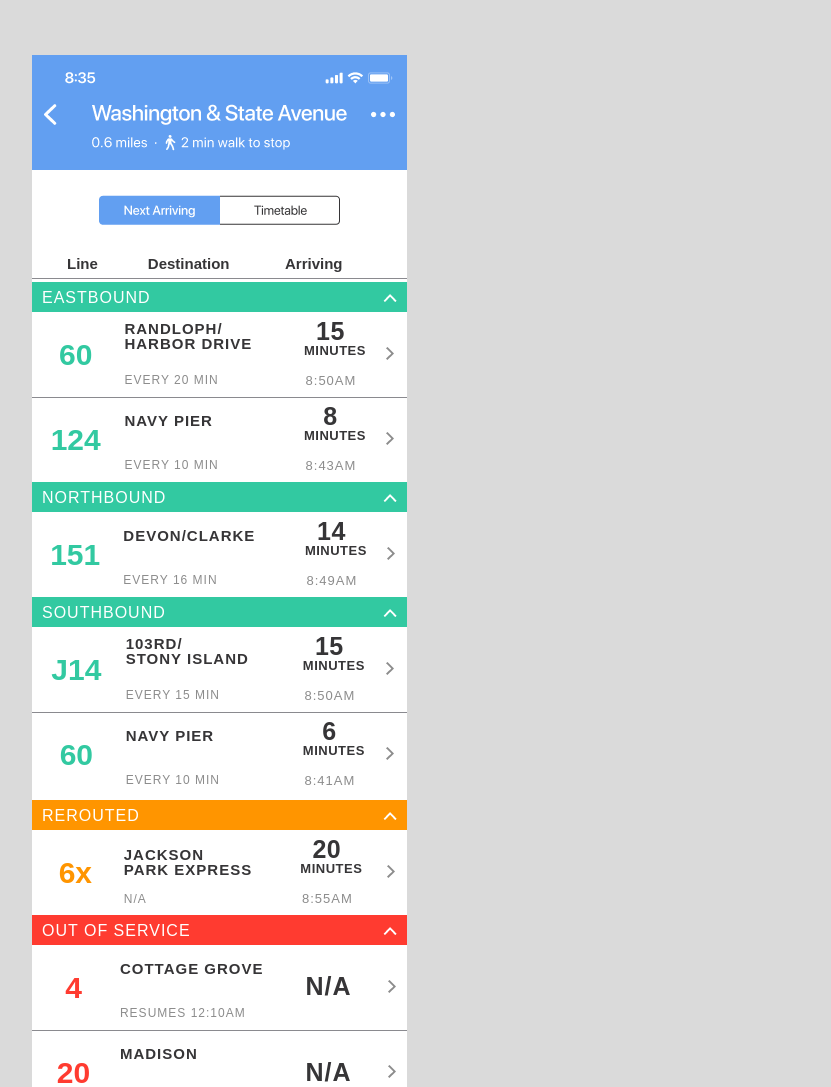
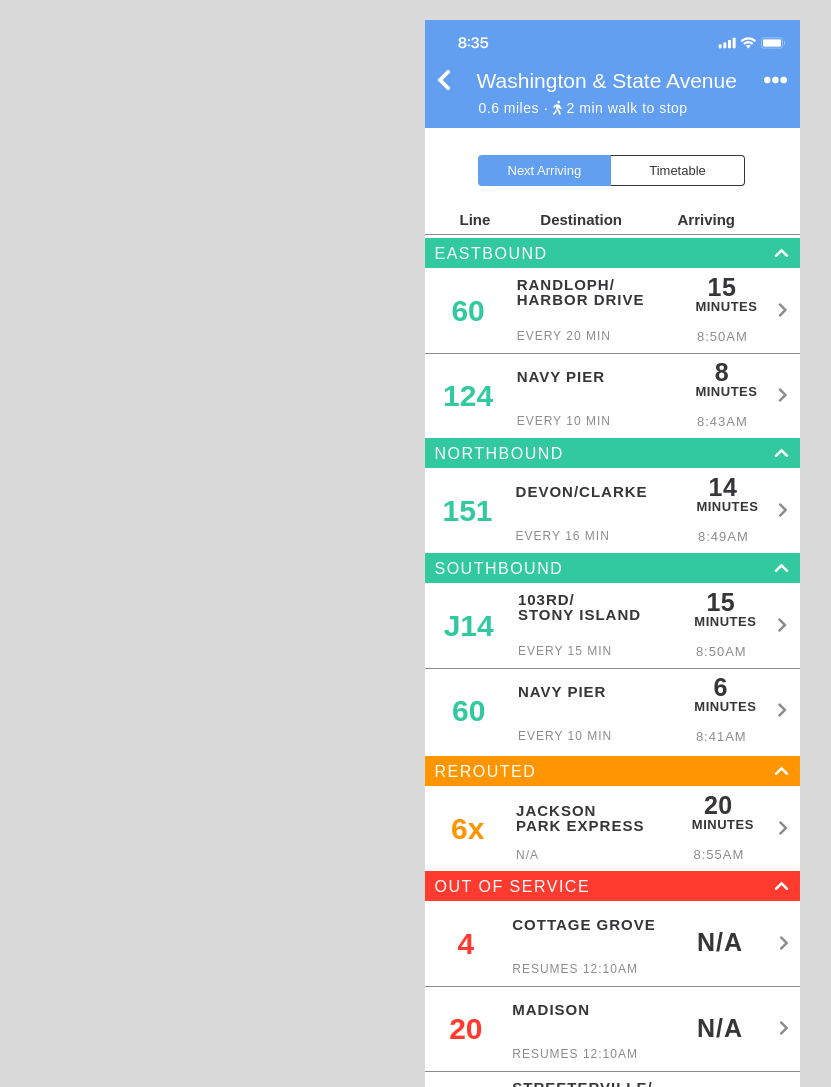
Before and after one commit to codylynnbrehm/codylynnbrehm.github.io, a plain HTML site: page index.html in a window 1280 px wide. Shown: the top 1087 px of the page, without its empty margins (28-859 px from the left). Drawn offline with Linux system fonts and the light colour scheme.

Commit message:
revision updates

```diff
--- a/css/styles.css
+++ b/css/styles.css
@@ -7,12 +7,10 @@ body {
   font-family: sans-serif;
   font-size: 12px;
   line-height: 15px;
-  margin: 55px 40px 55px 40px;
 }
 
 .container {
-  margin-left: 20px;
-  margin-right: 20px;
+  margin: 20px auto;
   width: 375px;
   border-color: #8A8A8F;
   background-color: white;
@@ -22,16 +20,71 @@ header {
   background-color: #629FF1;
   display: inline-block;
   text-align: center;
-  padding: 0px 0px 15px 0px;
+  padding: 0px 0px 12px 0px;
+}
+
+nav {
+  margin-left: 12px;
+  margin-right: 12px;
+}
+
+.fa-chevron-left {
+  float: left;
+  color: white;
+}
+
+h1 {
+  float: left;
+  font-size: 21px;
+  color: white;
+  padding-top: 5px;
+  padding-left: 25px;
+  padding-bottom: 13px;
+}
+
+.fa-ellipsis-h {
+  float: right;
+  color: white;
+}
+
+h3 {
+  color: white;
+  font-size: 14px;
+  letter-spacing: .5px;
+  padding-left: 42px;
+  float: left;
+}
+
+.fa-walking {
+  color: white;
 }
 
 switcher {
-  background-color: white;
-  margin-right: 50px;
-  padding: 25px 0px 20px 0px;
-  width: 375px;
+  font-size: 13px;
   text-align: center;
   display: inline-block;
+}
+
+.next {
+  background-color: #629FF1;
+  color: white;
+  float: left;
+  padding: 8px 30px 8px 30px;
+  margin: 27px 0px 15px 53px;
+  border: 1px white;
+  border-right: 0px;
+  border-radius: 4px 0px 0px 4px;
+}
+
+.timetable {
+  background-color: white;
+  color: #363537;
+  float: right;
+  padding: 7px 38px 7px 38px;
+  margin: 27px 52px 15px 0px;
+  border: 1px solid #363537;
+  border-left: 1px white;
+  border-radius: 0px 4px 4px 0px;
 }
 
 table {
@@ -104,22 +157,23 @@ td {
   width: 100%;
 }
 
-h1 {
+h2 {
   color: white;
   font-size: 16px;
   text-align: left;
   padding: 8px 0px 0px 10px;
-  letter-spacing: 1px;
+  letter-spacing: 1.5px;
 }
 
-.up-arrow {
+.fa-chevron-up {
   margin-top: -16px;
   float: right;
+  color: white;
+  font-size: 16px;
   padding-left: 350px;
-  padding-right: 10px;
-  padding-top: 5px;
+  padding-right: 11px;
+  padding-top: 0px;
   padding-bottom: 5px;
-  font-style: normal;
 }
 
 .table-data-line {
@@ -312,6 +366,13 @@ h1 {
 }
 
 .right-arrow {
-  padding-right: 8px;
+  padding-right: 7px;
   vertical-align: middle;
 }
+
+.fa-chevron-right {
+  color: #8C8C8C;
+  font-size: 16px;
+}
+ font-size: 16px;
+}
--- a/index.html
+++ b/index.html
@@ -6,6 +6,7 @@
   <meta charset="utf-8">
   <link rel="stylesheet" href="css/reset.css">
   <link rel="stylesheet" href="css/styles.css">
+  <link rel="stylesheet" href="https://use.fontawesome.com/releases/v5.5.0/css/all.css" integrity="sha384-B4dIYHKNBt8Bc12p+WXckhzcICo0wtJAoU8YZTY5qE0Id1GSseTk6S+L3BlXeVIU" crossorigin="anonymous">
   <meta name="apple-mobile-web-app-capable" content="yes">
   <meta name="apple-mobile-web-app-status-bar-style" content="black">
   <meta name="viewport" content="width=device-width, initial-scale=1.0, viewport-fit=cover">
@@ -15,11 +16,17 @@
   <section class="container">
     <header>
       <img src="images/status_bar.png">
-      <img src="images/bus_stop_info.png">
+      <nav>
+        <i class="fas fa-chevron-left fa-2x"></i>
+        <h1>Washington & State Avenue</h1>
+        <i class="fas fa-ellipsis-h fa-2x"></i>
+        <h3>0.6 miles · <i class="fas fa-walking"></i> 2 min walk to stop</h3>
+      </nav>
     </header>
 
     <switcher>
-      <img src="images/switcher.png">
+      <div class="next">Next Arriving</div>
+      <div class="timetable">Timetable</div>
     </switcher>
 
     <div>
@@ -35,8 +42,8 @@
       </table>
 
       <div class="direction-eastbound">
-        <h1>EASTBOUND</h1>
-        <img src="images/arrow_up.png" class="up-arrow">
+        <h2>EASTBOUND</h2>
+        <i class="fas fa-chevron-up"></i>
       </div>
 
       <table>
@@ -45,20 +52,20 @@
             <td class="bus-line">60</td>
             <td class="bus-destination">RANDLOPH/ </br> HARBOR DRIVE <br><br> <p class="frequency"> EVERY 20 MIN</p> </td>
             <td class="arrival-time"><p class="number">15</p> MINUTES <br><br> <p class="time"> 8:50AM</p></td>
-            <td class="right-arrow"><img src="images/arrow_right.png"></td>
+            <td class="right-arrow"><i class="fas fa-chevron-right"></i></td>
           </tr>
           <tr class="table-data">
             <td class="bus-line">124</td>
             <td class="bus-destination-single">NAVY PIER <br><br><br> <p class="frequency-single"> EVERY 10 MIN</p> </td>
             <td class="arrival-time"><p class="number">8</p> MINUTES <br><br> <p class="time"> 8:43AM</p></td>
-            <td class="right-arrow"><img src="images/arrow_right.png"></td>
+            <td class="right-arrow"><i class="fas fa-chevron-right"></i></td>
           </tr>
         </tbody>
       </table>
 
       <div class="direction-northbound">
-        <h1>NORTHBOUND</h1>
-        <img src="images/arrow_up.png" class="up-arrow">
+        <h2>NORTHBOUND</h2>
+        <i class="fas fa-chevron-up"></i>
       </div>
 
       <table>
@@ -67,14 +74,14 @@
             <td class="bus-line">151</td>
             <td class="bus-destination-single">DEVON/CLARKE <br><br><br> <p class="frequency-single"> EVERY 16 MIN</p> </td>
             <td class="arrival-time"><p class="number">14</p> MINUTES <br><br> <p class="time"> 8:49AM</p></td>
-            <td class="right-arrow"><img src="images/arrow_right.png"></td>
+            <td class="right-arrow"><i class="fas fa-chevron-right"></i></td>
           </tr>
         </tbody>
       </table>
 
       <div class="direction-southbound">
-        <h1>SOUTHBOUND</h1>
-        <img src="images/arrow_up.png" class="up-arrow">
+        <h2>SOUTHBOUND</h2>
+        <i class="fas fa-chevron-up"></i>
       </div>
 
       <table>
@@ -83,20 +90,20 @@
               <td class="bus-line">J14</td>
               <td class="bus-destination">103RD/ </br> STONY ISLAND <br><br> <p class="frequency"> EVERY 15 MIN</p> </td>
               <td class="arrival-time"><p class="number">15</p> MINUTES <br><br> <p class="time"> 8:50AM</p></td>
-              <td class="right-arrow"><img src="images/arrow_right.png"></td>
+              <td class="right-arrow"><i class="fas fa-chevron-right"></i></td>
           </tr>
           <tr class="table-data">
               <td class="bus-line">60</td>
               <td class="bus-destination-single">NAVY PIER <br><br><br> <p class="frequency-single"> EVERY 10 MIN</p> </td>
               <td class="arrival-time"><p class="number">6</p> MINUTES <br><br> <p class="time"> 8:41AM</p></td>
-              <td class="right-arrow"><img src="images/arrow_right.png"></td>
+              <td class="right-arrow"><i class="fas fa-chevron-right"></i></td>
           </tr>
         </tbody>
       </table>
 
       <div class="direction-rerouted">
-        <h1>REROUTED</h1>
-        <img src="images/arrow_up.png" class="up-arrow">
+        <h2>REROUTED</h2>
+        <i class="fas fa-chevron-up"></i>
       </div>
 
       <table>
@@ -105,14 +112,14 @@
             <td class="bus-line-rerouted">6x</td>
             <td class="bus-destination-rr">JACKSON </br> PARK EXPRESS <br><br> <p class="frequency-rr"> N/A</p> </td>
             <td class="arrival-time-rr"><p class="number">20</p> MINUTES <br><br> <p class="time"> 8:55AM</p></td>
-            <td class="right-arrow"><img src="images/arrow_right.png"></td>
+            <td class="right-arrow"><i class="fas fa-chevron-right"></i></td>
           </tr>
         </tbody>
       </table>
 
       <div class="direction-oos">
-        <h1>OUT OF SERVICE</h1>
-        <img src="images/arrow_up.png" class="up-arrow">
+        <h2>OUT OF SERVICE</h2>
+        <i class="fas fa-chevron-up"></i>
       </div>
 
       <table>
@@ -121,19 +128,19 @@
             <td class="bus-line-oos">4</td>
             <td class="bus-destination-single">COTTAGE GROVE <br><br><br> <p class="frequency-single"> RESUMES 12:10AM</p> </td>
             <td class="arrival-time"><p class="number-oos">N/A</p></td>
-            <td class="right-arrow"><img src="images/arrow_right.png"></td>
+            <td class="right-arrow"><i class="fas fa-chevron-right"></i></td>
           </tr>
           <tr class="table-data-line">
             <td class="bus-line-oos">20</td>
             <td class="bus-destination-single">MADISON <br><br><br> <p class="frequency-single"> RESUMES 12:10AM</p> </td>
             <td class="arrival-time"><p class="number-oos">N/A</p></td>
-            <td class="right-arrow"><img src="images/arrow_right.png"></td>
+            <td class="right-arrow"><i class="fas fa-chevron-right"></i></td>
           </tr>
           <tr class="table-data">
             <td class="bus-line-oos">157</td>
             <td class="bus-destination">STREETERVILLE/ </br> TAYLOR <br><br> <p class="frequency"> RESUMES 6:00AM</p> </td>
             <td class="arrival-time"><p class="number-oos">N/A</p></td>
-            <td class="right-arrow"><img src="images/arrow_right.png"></td>
+            <td class="right-arrow"><i class="fas fa-chevron-right"></i></td>
           </tr>
         </tbody>
       </table>
```
